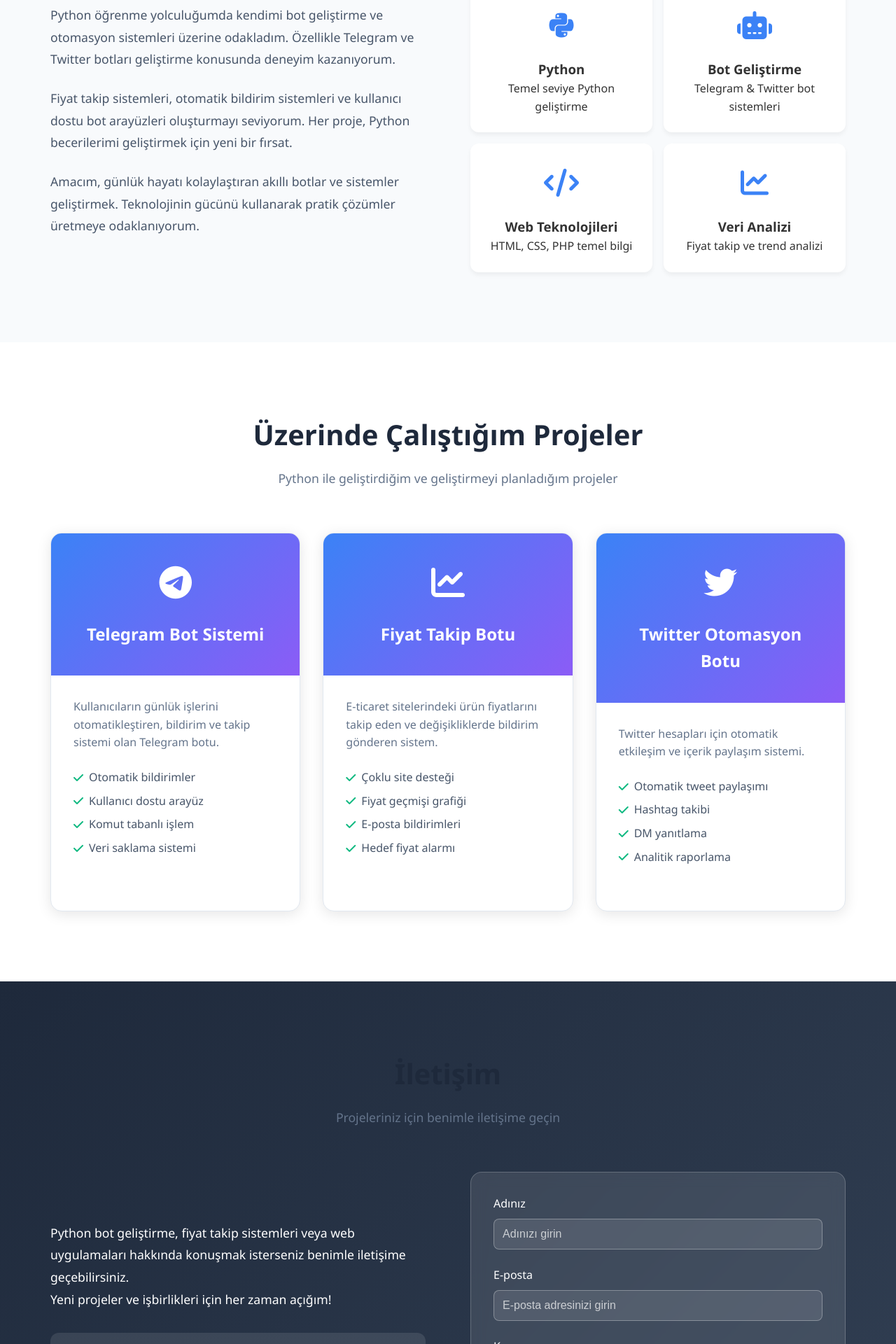
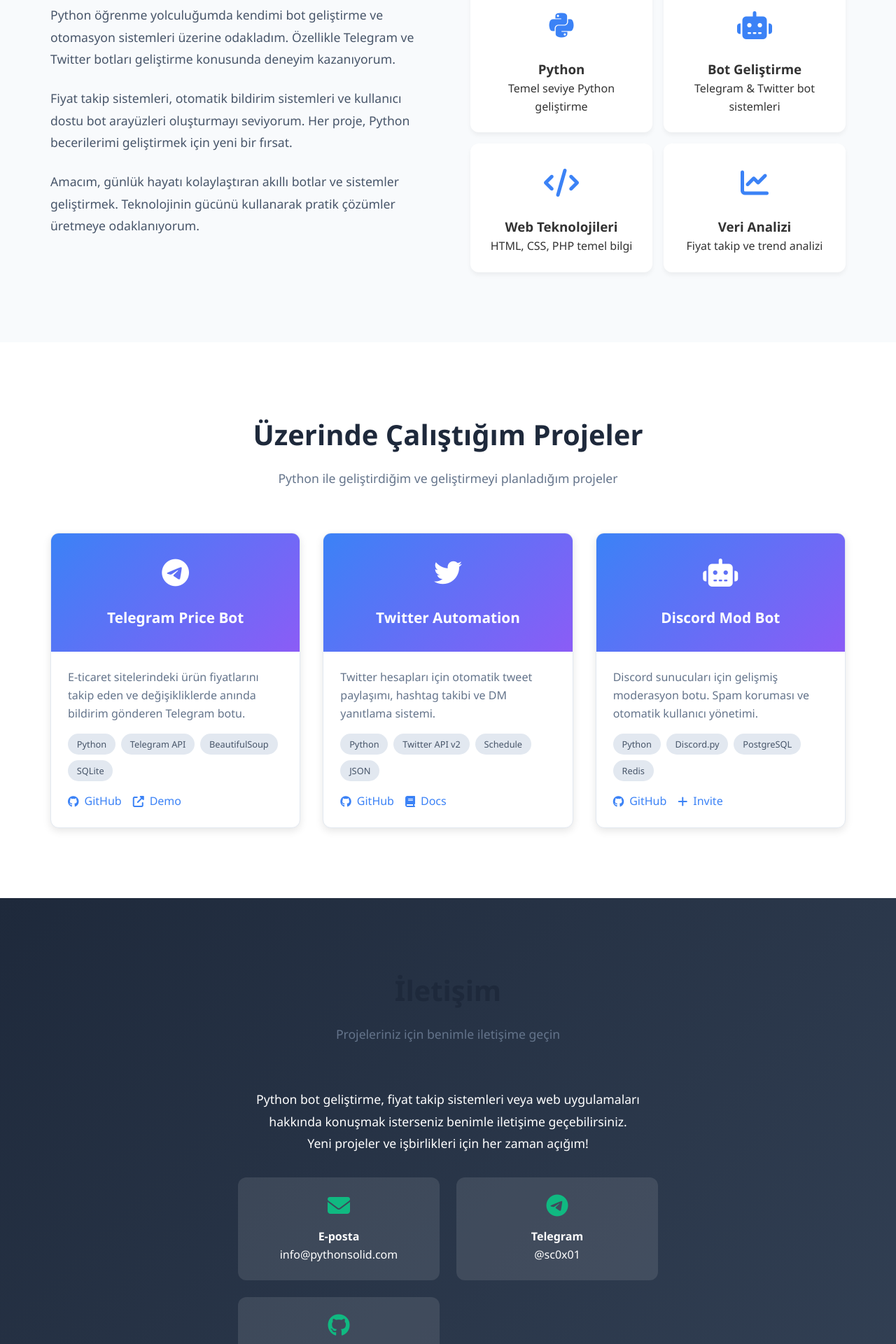
Before and after one commit to sc0x01/pythonsolid, a Django app: page / in a window 1280 px wide. Shown: the part 1120-3040 px from the top of the page at 70% size. Run offline with Django 5.2, Linux system fonts and the light colour scheme.

Commit message:
ClaudeAI Design - v1.2

```diff
--- a/templates/home.html
+++ b/templates/home.html
@@ -297,61 +287,79 @@
 
         .project-card {
             background: white;
-            border-radius: 16px;
+            border-radius: 12px;
             overflow: hidden;
-            box-shadow: 0 4px 20px rgba(0, 0, 0, 0.1);
-            transition: all 0.3s ease;
+            box-shadow: 0 4px 12px rgba(0, 0, 0, 0.1);
             border: 1px solid #e2e8f0;
+            transition: transform 0.2s ease;
         }
 
         .project-card:hover {
-            transform: translateY(-10px);
-            box-shadow: 0 20px 40px rgba(0, 0, 0, 0.15);
+            transform: translateY(-3px);
+            box-shadow: 0 8px 20px rgba(0, 0, 0, 0.15);
         }
 
         .project-header {
             background: linear-gradient(135deg, #3b82f6, #8b5cf6);
             color: white;
-            padding: 2rem;
+            padding: 1.5rem;
             text-align: center;
         }
 
         .project-icon {
-            font-size: 3rem;
+            font-size: 2.5rem;
             margin-bottom: 1rem;
         }
 
         .project-title {
-            font-size: 1.5rem;
+            font-size: 1.3rem;
             font-weight: 600;
             margin-bottom: 0.5rem;
         }
 
         .project-body {
-            padding: 2rem;
+            padding: 1.5rem;
         }
 
         .project-description {
             color: #64748b;
-            margin-bottom: 1.5rem;
+            margin-bottom: 1rem;
             line-height: 1.6;
         }
 
-        .project-features {
-            list-style: none;
-            margin-bottom: 2rem;
+        .project-tech {
+            display: flex;
+            flex-wrap: wrap;
+            gap: 0.5rem;
+            margin-bottom: 1rem;
         }
 
-        .project-features li {
+        .tech-badge {
+            background: #e2e8f0;
+            color: #475569;
+            padding: 0.3rem 0.8rem;
+            border-radius: 15px;
+            font-size: 0.8rem;
+            font-weight: 500;
+        }
+
+        .project-links {
+            display: flex;
+            gap: 1rem;
+        }
+
+        .project-link {
             display: flex;
             align-items: center;
             gap: 0.5rem;
-            margin-bottom: 0.5rem;
-            color: #475569;
+            color: #3b82f6;
+            text-decoration: none;
+            font-weight: 500;
+            transition: color 0.2s ease;
         }
 
-        .project-features li i {
-            color: #10b981;
+        .project-link:hover {
+            color: #2563eb;
         }
 
         /* Contact Section */
@@ -362,69 +370,43 @@
         }
 
         .contact-content {
-            display: grid;
-            grid-template-columns: 1fr 1fr;
-            gap: 4rem;
-            align-items: center;
+            max-width: 600px;
+            margin: 0 auto;
+            text-align: center;
         }
 
         .contact-info {
             font-size: 1.1rem;
             line-height: 1.8;
+            margin-bottom: 2rem;
         }
 
         .contact-methods {
-            margin-top: 2rem;
+            display: grid;
+            grid-template-columns: repeat(auto-fit, minmax(200px, 1fr));
+            gap: 1.5rem;
         }
 
         .contact-item {
             display: flex;
+            flex-direction: column;
             align-items: center;
             gap: 1rem;
-            margin-bottom: 1rem;
-            padding: 1rem;
+            padding: 1.5rem;
             background: rgba(255, 255, 255, 0.1);
             border-radius: 12px;
-            transition: all 0.3s ease;
+            transition: all 0.2s ease;
+            text-decoration: none;
+            color: white;
         }
 
         .contact-item:hover {
             background: rgba(255, 255, 255, 0.2);
-            transform: translateX(5px);
         }
 
-        .contact-form {
-            background: rgba(255, 255, 255, 0.1);
-            backdrop-filter: blur(10px);
-            padding: 2rem;
-            border-radius: 16px;
-            border: 1px solid rgba(255, 255, 255, 0.2);
-        }
-
-        .form-group {
-            margin-bottom: 1.5rem;
-        }
-
-        .form-group label {
-            display: block;
-            margin-bottom: 0.5rem;
-            font-weight: 500;
-        }
-
-        .form-group input,
-        .form-group textarea {
-            width: 100%;
-            padding: 12px;
-            border: 1px solid rgba(255, 255, 255, 0.3);
-            border-radius: 8px;
-            background: rgba(255, 255, 255, 0.1);
-            color: white;
-            font-size: 1rem;
-        }
-
-        .form-group input::placeholder,
-        .form-group textarea::placeholder {
-            color: rgba(255, 255, 255, 0.7);
+        .contact-item i {
+            font-size: 2rem;
+            color: #10b981;
         }
 
         /* Footer */
@@ -646,34 +627,24 @@
                         <div class="project-icon">
                             <i class="fab fa-telegram"></i>
                         </div>
-                        <h3 class="project-title">Telegram Bot Sistemi</h3>
+                        <h3 class="project-title">Telegram Price Bot</h3>
                     </div>
                     <div class="project-body">
-                        <p class="project-description">Kullanıcıların günlük işlerini otomatikleştiren, bildirim ve takip sistemi olan Telegram botu.</p>
-                        <ul class="project-features">
-                            <li><i class="fas fa-check"></i> Otomatik bildirimler</li>
-                            <li><i class="fas fa-check"></i> Kullanıcı dostu arayüz</li>
-                            <li><i class="fas fa-check"></i> Komut tabanlı işlem</li>
-                            <li><i class="fas fa-check"></i> Veri saklama sistemi</li>
-                        </ul>
+                        <p class="project-description">E-ticaret sitelerindeki ürün fiyatlarını takip eden ve değişikliklerde anında bildirim gönderen Telegram botu.</p>
+                        <div class="project-tech">
+                            <span class="tech-badge">Python</span>
+                            <span class="tech-badge">Telegram API</span>
+                            <span class="tech-badge">BeautifulSoup</span>
+                            <span class="tech-badge">SQLite</span>
                         </div>
+                        <div class="project-links">
+                            <a href="#" class="project-link">
+                                <i class="fab fa-github"></i> GitHub
+                            </a>
+                            <a href="#" class="project-link">
+                                <i class="fas fa-external-link-alt"></i> Demo
+                            </a>
                         </div>
-
-                <div class="project-card">
-                    <div class="project-header">
-                        <div class="project-icon">
-                            <i class="fas fa-chart-line"></i>
-                        </div>
-                        <h3 class="project-title">Fiyat Takip Botu</h3>
-                    </div>
-                    <div class="project-body">
-                        <p class="project-description">E-ticaret sitelerindeki ürün fiyatlarını takip eden ve değişikliklerde bildirim gönderen sistem.</p>
-                        <ul class="project-features">
-                            <li><i class="fas fa-check"></i> Çoklu site desteği</li>
-                            <li><i class="fas fa-check"></i> Fiyat geçmişi grafiği</li>
-                            <li><i class="fas fa-check"></i> E-posta bildirimleri</li>
-                            <li><i class="fas fa-check"></i> Hedef fiyat alarmı</li>
-                        </ul>
                     </div>
                 </div>
 
@@ -682,16 +653,50 @@
                         <div class="project-icon">
                             <i class="fab fa-twitter"></i>
                         </div>
-                        <h3 class="project-title">Twitter Otomasyon Botu</h3>
+                        <h3 class="project-title">Twitter Automation</h3>
                     </div>
                     <div class="project-body">
-                        <p class="project-description">Twitter hesapları için otomatik etkileşim ve içerik paylaşım sistemi.</p>
-                        <ul class="project-features">
-                            <li><i class="fas fa-check"></i> Otomatik tweet paylaşımı</li>
-                            <li><i class="fas fa-check"></i> Hashtag takibi</li>
-                            <li><i class="fas fa-check"></i> DM yanıtlama</li>
-                            <li><i class="fas fa-check"></i> Analitik raporlama</li>
-                        </ul>
+                        <p class="project-description">Twitter hesapları için otomatik tweet paylaşımı, hashtag takibi ve DM yanıtlama sistemi.</p>
+                        <div class="project-tech">
+                            <span class="tech-badge">Python</span>
+                            <span class="tech-badge">Twitter API v2</span>
+                            <span class="tech-badge">Schedule</span>
+                            <span class="tech-badge">JSON</span>
+                        </div>
+                        <div class="project-links">
+                            <a href="#" class="project-link">
+                                <i class="fab fa-github"></i> GitHub
+                            </a>
+                            <a href="#" class="project-link">
+                                <i class="fas fa-book"></i> Docs
+                            </a>
+                        </div>
+                    </div>
+                </div>
+
+                <div class="project-card">
+                    <div class="project-header">
+                        <div class="project-icon">
+                            <i class="fas fa-robot"></i>
+                        </div>
+                        <h3 class="project-title">Discord Mod Bot</h3>
+                    </div>
+                    <div class="project-body">
+                        <p class="project-description">Discord sunucuları için gelişmiş moderasyon botu. Spam koruması ve otomatik kullanıcı yönetimi.</p>
+                        <div class="project-tech">
+                            <span class="tech-badge">Python</span>
+                            <span class="tech-badge">Discord.py</span>
+                            <span class="tech-badge">PostgreSQL</span>
+                            <span class="tech-badge">Redis</span>
+                        </div>
+                        <div class="project-links">
+                            <a href="#" class="project-link">
+                                <i class="fab fa-github"></i> GitHub
+                            </a>
+                            <a href="#" class="project-link">
+                                <i class="fas fa-plus"></i> Invite
+                            </a>
+                        </div>
                     </div>
                 </div>
             </div>
@@ -707,60 +712,33 @@
             </div>
 
             <div class="contact-content">
-                <div>
                 <div class="contact-info">
                     <p>Python bot geliştirme, fiyat takip sistemleri veya web uygulamaları hakkında konuşmak isterseniz benimle iletişime geçebilirsiniz.</p>
                     <p>Yeni projeler ve işbirlikleri için her zaman açığım!</p>
                 </div>
 
                 <div class="contact-methods">
-                        <div class="contact-item">
+                    <a href="mailto:info@pythonsolid.com" class="contact-item">
                         <i class="fas fa-envelope"></i>
                         <div>
                             <strong>E-posta</strong>
                             <p>info@pythonsolid.com</p>
                         </div>
-                        </div>
-                        <div class="contact-item">
+                    </a>
+                    <a href="#" class="contact-item">
                         <i class="fab fa-telegram"></i>
                         <div>
                             <strong>Telegram</strong>
-                                <p>@pythonsolid</p>
+                            <p>@sc0x01</p>
                         </div>
-                        </div>
-                        <div class="contact-item">
+                    </a>
+                    <a href="#" class="contact-item">
                         <i class="fab fa-github"></i>
                         <div>
                             <strong>GitHub</strong>
-                                <p>github.com/pythonsolid</p>
+                            <p>github.com/sc0x01</p>
                         </div>
-                        </div>
-                    </div>
-                </div>
-
-                <div class="contact-form">
-                    <form>
-                        <div class="form-group">
-                            <label>Adınız</label>
-                            <input type="text" placeholder="Adınızı girin">
-                        </div>
-                        <div class="form-group">
-                            <label>E-posta</label>
-                            <input type="email" placeholder="E-posta adresinizi girin">
-                        </div>
-                        <div class="form-group">
-                            <label>Konu</label>
-                            <input type="text" placeholder="Mesaj konusu">
-                        </div>
-                        <div class="form-group">
-                            <label>Mesajınız</label>
-                            <textarea rows="5" placeholder="Mesajınızı yazın..."></textarea>
-                        </div>
-                        <button type="submit" class="btn btn-primary" style="width: 100%;">
-                            <i class="fas fa-paper-plane"></i>
-                            Mesaj Gönder
-                        </button>
-                    </form>
+                    </a>
                 </div>
             </div>
         </div>
@@ -805,35 +783,6 @@
                 navbar.style.boxShadow = 'none';
             }
         });
-
-        // Form submission
-        document.querySelector('.contact-form form').addEventListener('submit', function(e) {
-            e.preventDefault();
-            alert('Mesajınız için teşekkürler! En kısa sürede dönüş yapacağım.');
-        });
-
-        // Add animation on scroll
-        const observerOptions = {
-            threshold: 0.1,
-            rootMargin: '0px 0px -50px 0px'
-        };
-
-        const observer = new IntersectionObserver(function(entries) {
-            entries.forEach(entry => {
-                if (entry.isIntersecting) {
-                    entry.target.style.opacity = '1';
-                    entry.target.style.transform = 'translateY(0)';
-                }
-            });
-        }, observerOptions);
-
-        // Animate elements on scroll
-        document.querySelectorAll('.project-card, .skill-item').forEach(el => {
-            el.style.opacity = '0';
-            el.style.transform = 'translateY(30px)';
-            el.style.transition = 'all 0.6s ease';
-            observer.observe(el);
-        });
     </script>
 </body>
 </html>
```
Also changed, not shown: other parts of templates/home.html (+8 -19 lines). Lines whose indentation alone changed are shown as unchanged.
